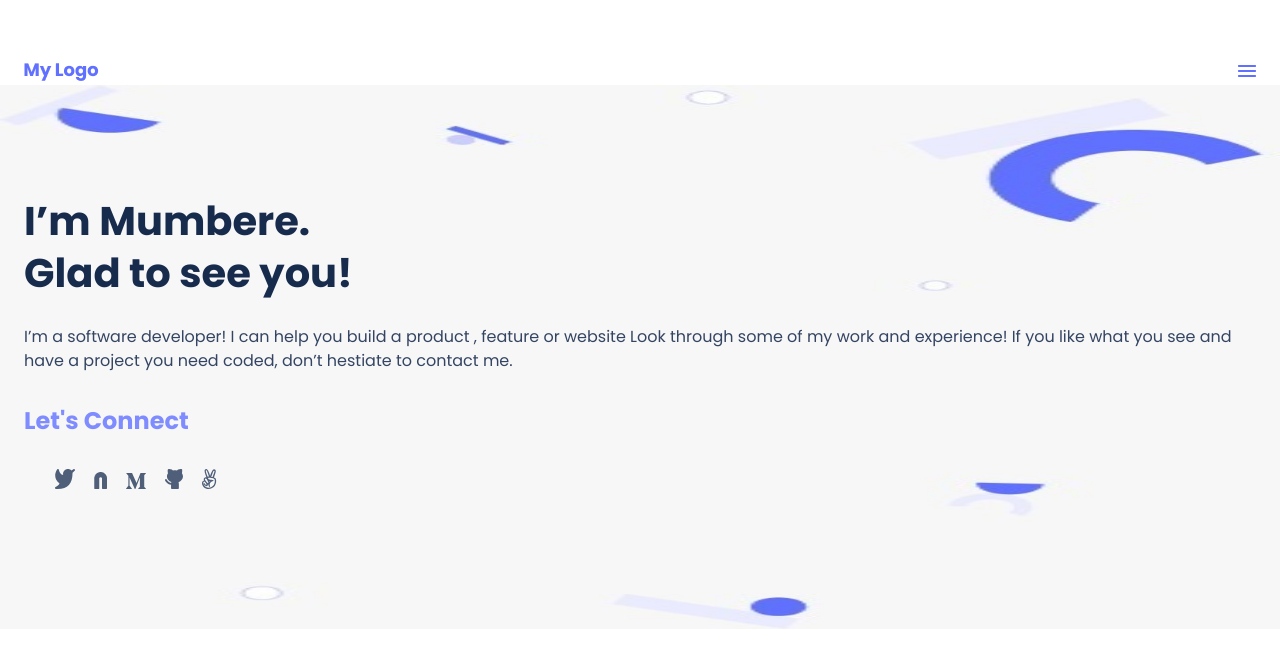
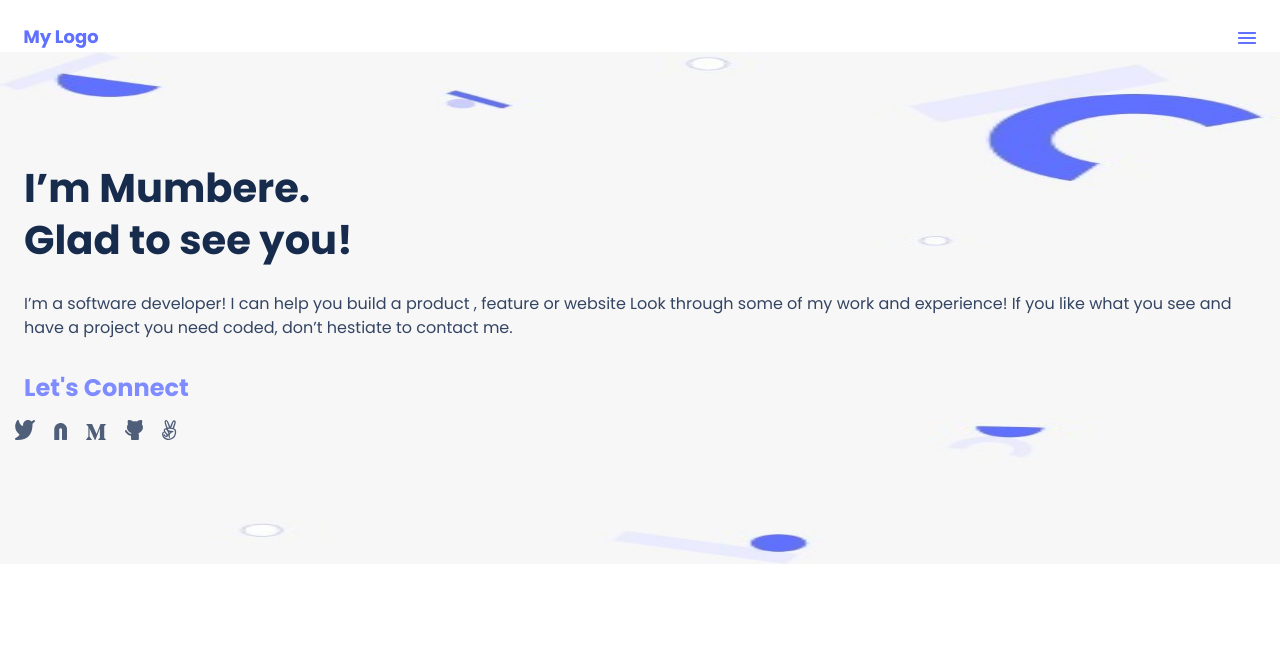
Before and after one commit to mumbereh/First-portfolio, a website: page index.html in a window 1280 px wide. Drawn offline with Linux system fonts and the light colour scheme.

Commit message:
Modeified style.css file

```diff
--- a/style.css
+++ b/style.css
@@ -14,7 +14,7 @@ body {
 .main-header {
   display: flex;
   justify-content: right;
-  margin-top: 63px;
+  margin-top:30px;
   flex-wrap: wrap;
 }
 
@@ -77,6 +77,10 @@ body {
   width: fit-content;
   padding: -20px;
 }
+ul{
+  margin: 0;
+  padding: 0;
+}
 
 li {
   list-style: none;
```
